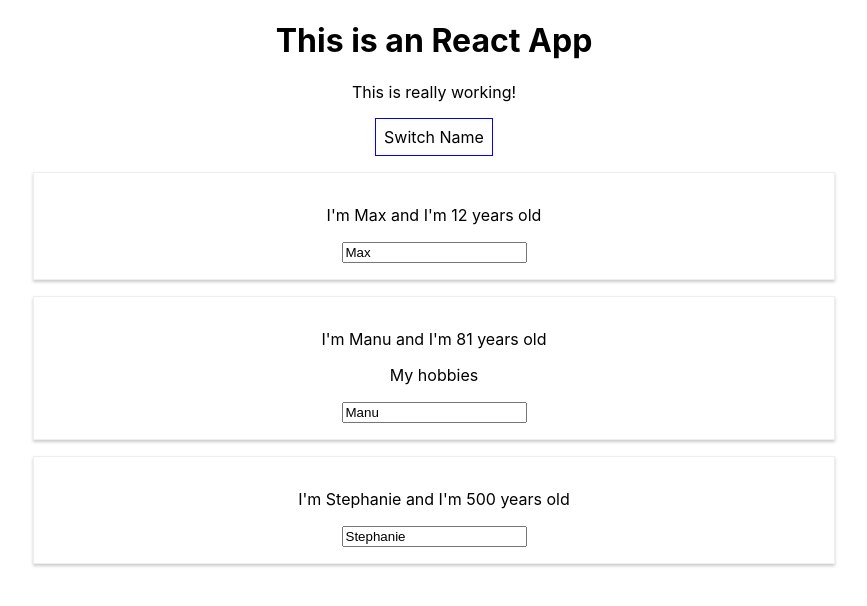
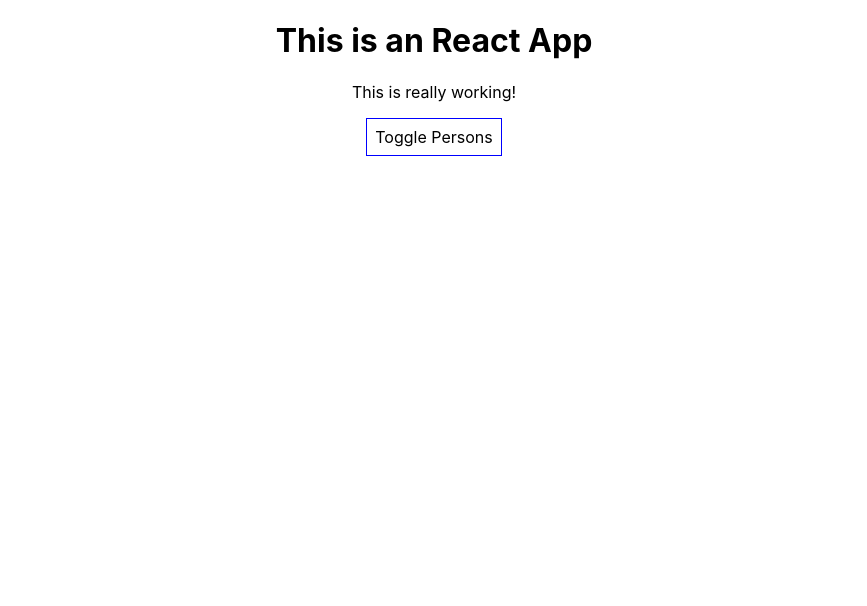
Before and after one commit to stancil-marcus7/React-Tutorial, a React (Create React App) app: page / in a window 1280 px wide. Shown: the top 606 px of the page, without its empty margins (206-1073 px from the left). Built offline with nearby package versions, Linux system fonts and the light colour scheme.

Commit message:
Add conditional rendering for Person components

```diff
--- a/src/App.js
+++ b/src/App.js
@@ -12,7 +12,9 @@
       {name: "Manu", age: 81},
       {name: "Stephanie", age: 500}
     ],
-    otherState: 'some other value'
+    otherState: 'some other value',
+    //This property will be used to show the Persons or not
+    showPersons: false
   }
 
   //New name is a veraible that will be used to switch the names
@@ -29,7 +31,7 @@
     })
   }
 
-  nameChangedHnadler = (event) => {
+  nameChangedHandler = (event) => {
     this.setState({
       persons: [
         {name: "Max", age: 12},
@@ -38,6 +40,12 @@
         {name: "Stephanie", age: 70}
       ]
     })
+  }
+
+  togglePersonsHandler = () => {
+    const doesShow = this.state.showPersons;
+    //This will alternate showPersons from true to false
+    this.setState({showPersons: !doesShow});
   }
 
   render(){
@@ -51,6 +59,31 @@
       cursor: 'pointer'
     }
 
+    //persons is the variable that we will use to determine whether to show or unshow the Persons components
+    let persons = null;
+
+    //if this.state.showPersons is true then the Person components will show; if false then they will unshow
+    if (this.state.showPersons){
+      persons = (
+        <div>
+            <Person
+              name={this.state.persons[0].name}
+              age={this.state.persons[0].age}/>
+            <Person
+              name={this.state.persons[1].name}
+              age={this.state.persons[1].age}
+              // The "click" property will allow the Person component to change the names and ages with switchNameHandler
+              // The recommended way to switch name with click
+              click={this.switchNameHandler.bind(this, 'Max!')}
+              //Allows user to change the name of Manu (the second person component)
+              changed={this.nameChangedHandler}>My hobbies</Person>
+            <Person
+              name={this.state.persons[2].name}
+              age={this.state.persons[2].age}/>
+            </div>
+      );
+    }
+
     return (
       <div className="App">
         <h1>This is an React App</h1>
@@ -58,22 +91,11 @@
         {/* One way of switching names with the click but is not recommended */}
         <button
         //Using constant variable "style" to give button inline styling
+        //Button is used to hide and unhide Person components
         style={style}
-        onClick={() => this.switchNameHandler('Maximillian!!')}>Switch Name</button>
-        <Person
-          name={this.state.persons[0].name}
-          age={this.state.persons[0].age}/>
-        <Person
-          name={this.state.persons[1].name}
-          age={this.state.persons[1].age}
-          // The "click" property will allow the Person component to change the names and ages with switchNameHandler
-          // The recommended way to switch name with click
-          click={this.switchNameHandler.bind(this, 'Max!')}
-          //Allows user to change the name of Manu (the second person component)
-          changed={this.nameChangedHnadler}>My hobbies</Person>
-        <Person
-          name={this.state.persons[2].name}
-          age={this.state.persons[2].age}/>
+        onClick={this.togglePersonsHandler}>Toggle Persons</button>
+        {/* Use persons variable to render Persons components */}
+        {persons}
       </div>
     );
   }
```
